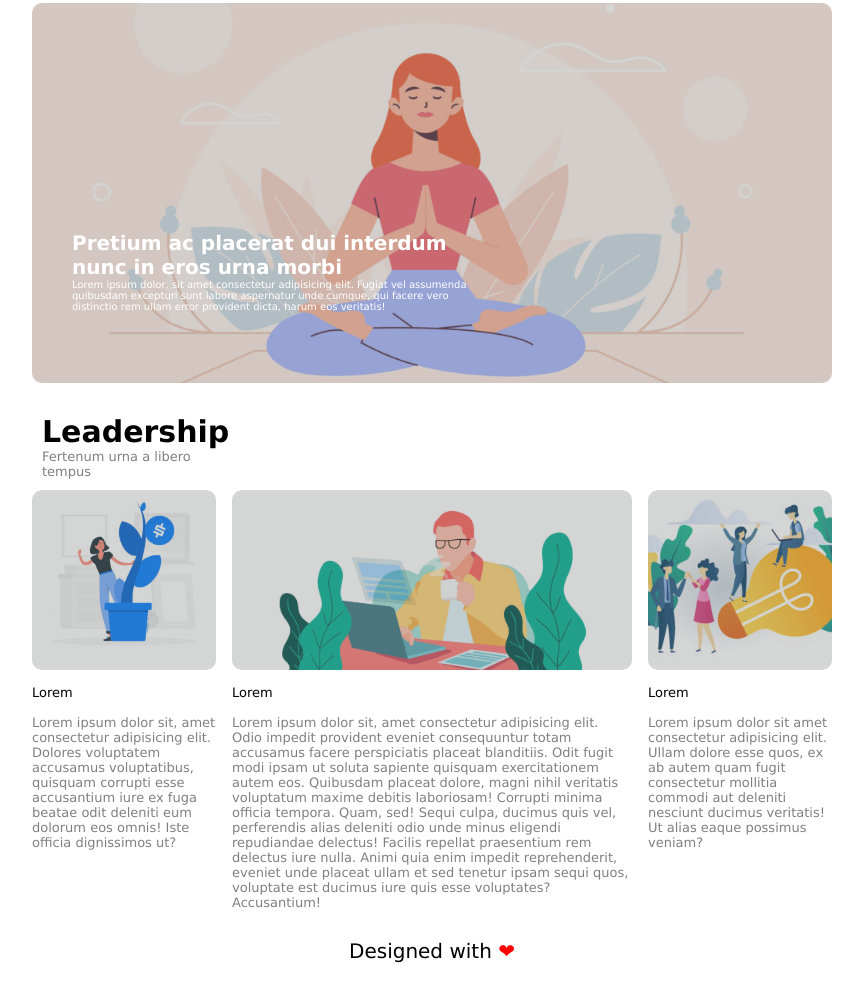
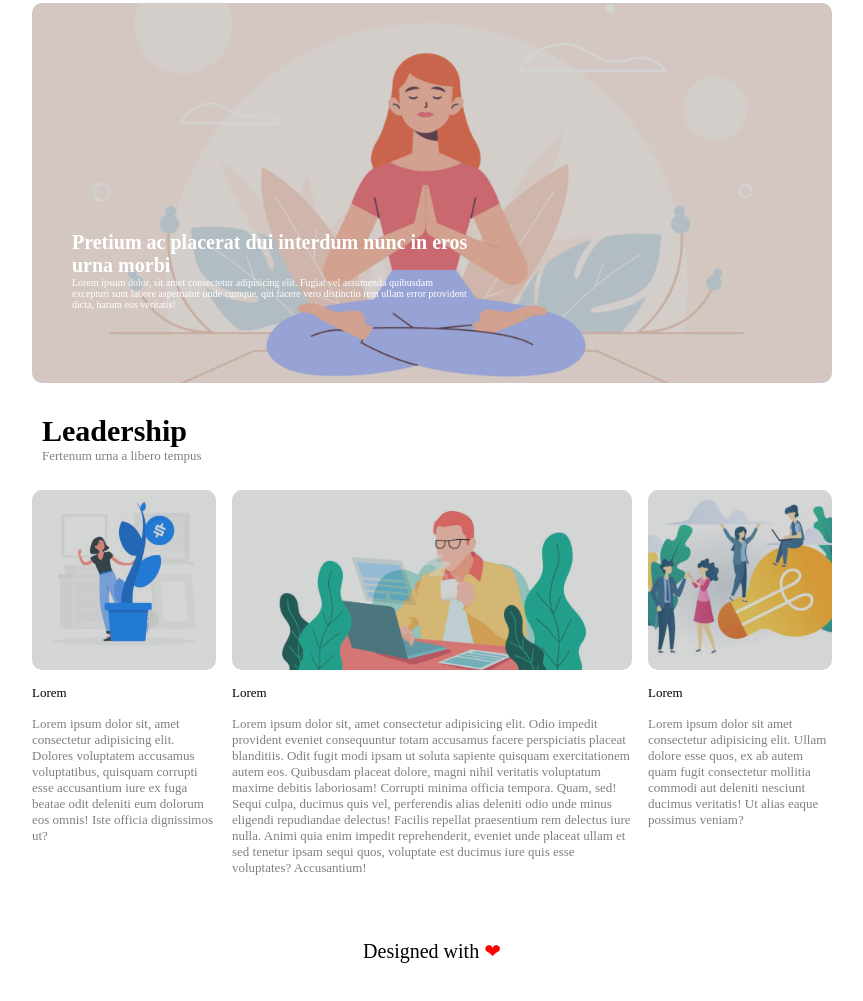
Before and after one commit to GianmarcoRuffi/htmlcss-wp, a plain HTML site: page index.html in a window 1280 px wide. Shown: the part 139-1140 px from the top of the page, without its empty margins (208-1071 px from the left). Drawn offline with Linux system fonts and the light colour scheme.

Commit message:
css: aggiornato font-style Heebo

```diff
--- a/css/style.css
+++ b/css/style.css
@@ -79,8 +79,7 @@ a:active {
 }
 
 .front-text {
-  font-family: "Lucida Sans", "Lucida Sans Regular", "Lucida Grande",
-    "Lucida Sans Unicode", Geneva, Verdana, sans-serif;
+  font-family: Heebo;
   width: 50%;
   height: 20%;
   font-size: 10px;
@@ -127,8 +126,7 @@ a:active {
 }
 
 .header-text {
-  font-family: "Lucida Sans", "Lucida Sans Regular", "Lucida Grande",
-    "Lucida Sans Unicode", Geneva, Verdana, sans-serif;
+  font-family: Heebo;
   width: 50%;
   height: 20%;
   font-size: 12px;
@@ -139,8 +137,7 @@ a:active {
 }
 
 .main-text {
-  font-family: "Lucida Sans", "Lucida Sans Regular", "Lucida Grande",
-    "Lucida Sans Unicode", Geneva, Verdana, sans-serif;
+  font-family: Heebo;
   width: 50%;
   height: 20%;
   font-size: 13px;
@@ -181,8 +178,7 @@ a:active {
 }
 
 .header-text {
-  font-family: "Lucida Sans", "Lucida Sans Regular", "Lucida Grande",
-    "Lucida Sans Unicode", Geneva, Verdana, sans-serif;
+  font-family: Heebo;
   width: 50%;
   height: 20%;
   font-size: 15px;
@@ -193,8 +189,7 @@ a:active {
 }
 
 .column-head {
-  font-family: "Lucida Sans", "Lucida Sans Regular", "Lucida Grande",
-    "Lucida Sans Unicode", Geneva, Verdana, sans-serif;
+  font-family: Heebo;
   width: 80%;
   font-size: 13px;
   color: black;
@@ -204,8 +199,7 @@ a:active {
 }
 
 .column-text {
-  font-family: "Lucida Sans", "Lucida Sans Regular", "Lucida Grande",
-    "Lucida Sans Unicode", Geneva, Verdana, sans-serif;
+  font-family: Heebo;
   width: 100%;
   font-size: 13px;
   color: grey;
@@ -222,8 +216,7 @@ a:active {
 .footer-text {
   text-align: center;
   font-size: 20px;
-  font-family: "Lucida Sans", "Lucida Sans Regular", "Lucida Grande",
-    "Lucida Sans Unicode", Geneva, Verdana, sans-serif;
+  font-family: Heebo;
 }
 
 #heart {
```
